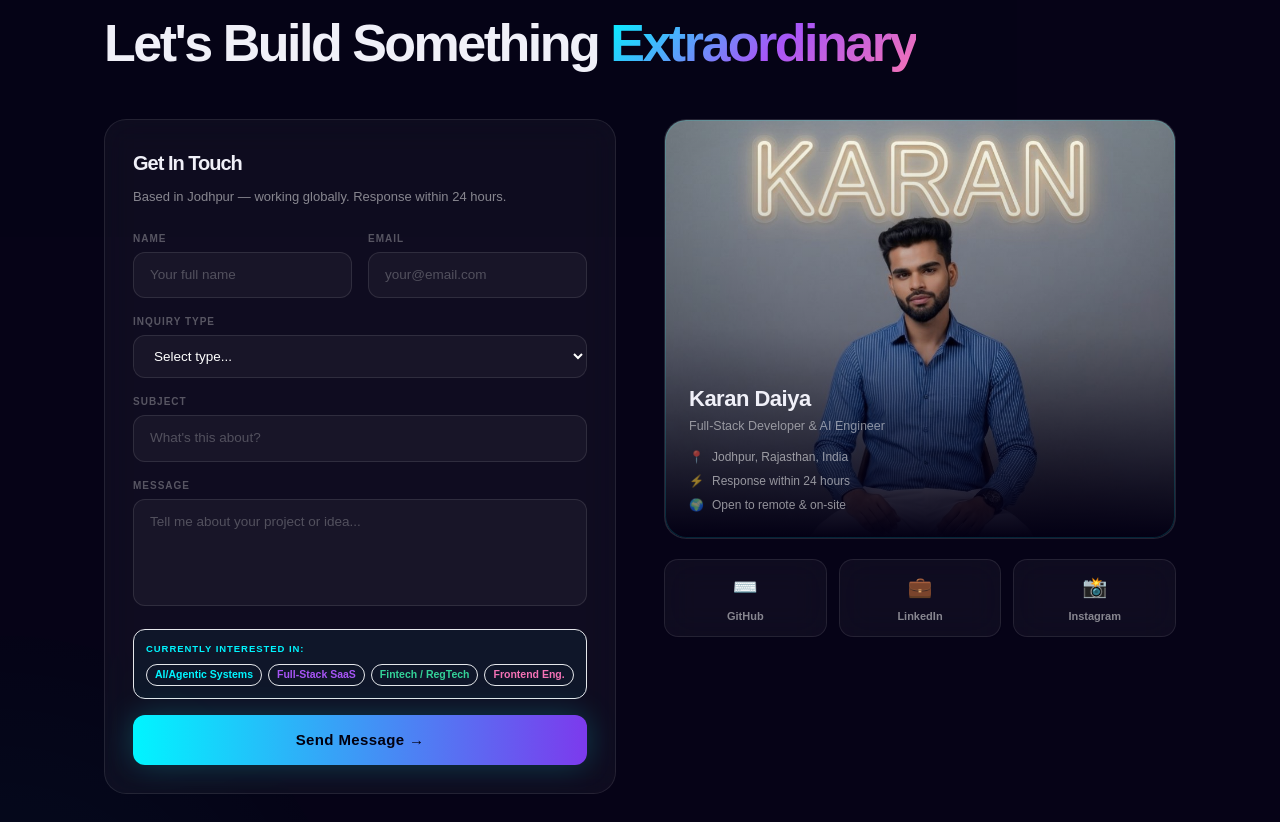
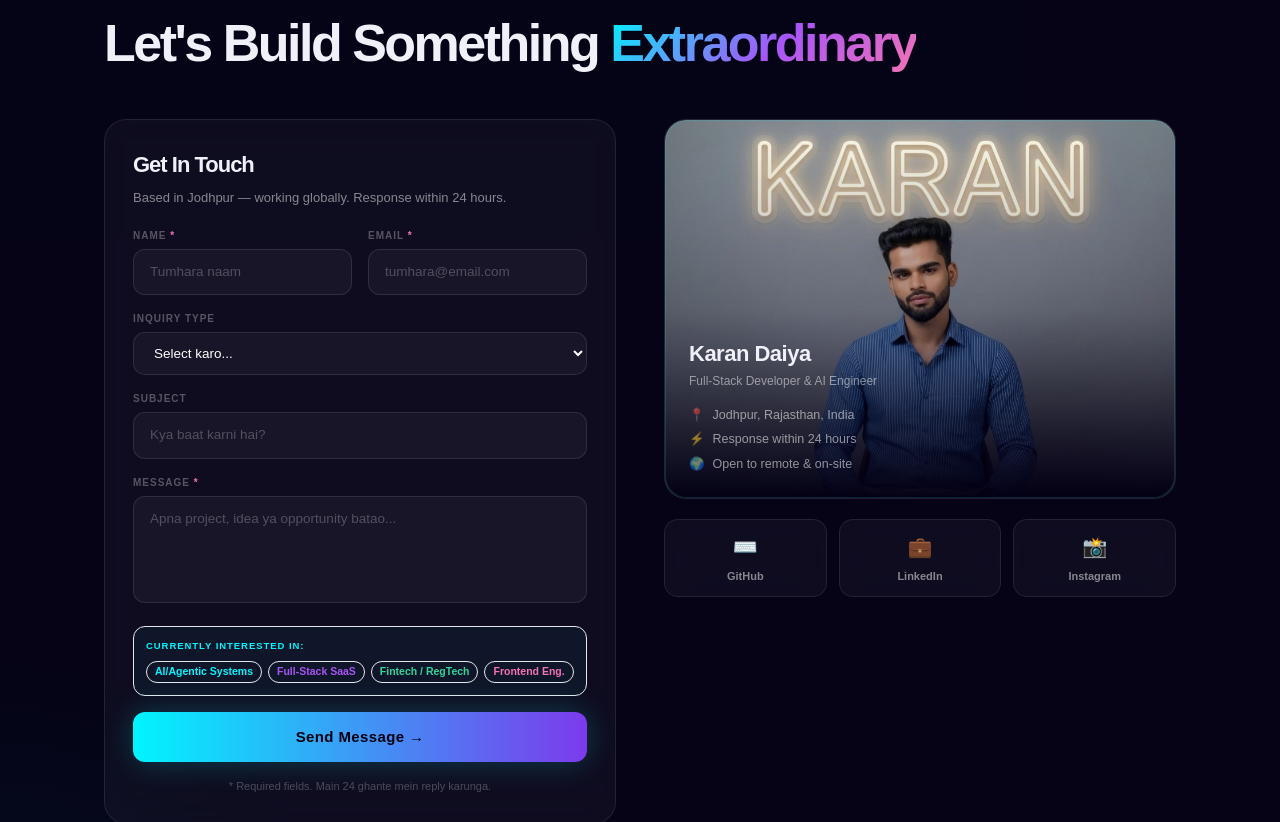
Before and after one commit to Karandaiya88/Professional_Portfolio, a Next.js app: page / in a window 1280 px wide. Shown: the part 9600-10422 px from the top of the page. Built offline with nearby package versions, Linux system fonts and the light colour scheme.

Commit message:
Add contact form

```diff
--- a/package.json
+++ b/package.json
@@ -21,6 +21,7 @@
     "react": "^18",
     "react-dom": "^18",
     "react-intersection-observer": "^9.13.0",
+    "resend": "^6.12.4",
     "tailwindcss": "^3.4.1",
     "three": "^0.167.1"
   },
--- /dev/null
+++ b/src/app/api/contact/route.ts
@@ -0,0 +1,108 @@
+import { Resend } from "resend";
+import { NextRequest, NextResponse } from "next/server";
+
+const resend = new Resend(process.env.RESEND_API_KEY);
+
+export async function POST(req: NextRequest) {
+  try {
+    const body = await req.json();
+    const { name, email, inquiryType, subject, message } = body;
+
+    // ── Validation ──
+    if (!name || !email || !message) {
+      return NextResponse.json(
+        { error: "Name, email and message are required." },
+        { status: 400 }
+      );
+    }
+
+    // ── Email bhejo ──
+    const { data, error } = await resend.emails.send({
+      from:    "Portfolio Contact <onboarding@resend.dev>",
+      to:      ["karandaiya88@gmail.com"],
+      replyTo: email,
+      subject: `📩 New Contact: ${subject || "Portfolio Inquiry"}`,
+      html: `
+        <!DOCTYPE html>
+        <html>
+        <head>
+          <meta charset="UTF-8"/>
+          <style>
+            body { font-family: 'Segoe UI', sans-serif; background: #030014; color: #f0f0f8; margin: 0; padding: 0; }
+            .container { max-width: 600px; margin: 0 auto; padding: 40px 24px; }
+            .header { background: linear-gradient(135deg, #00f5ff20, #a855f720); border: 1px solid #00f5ff30; border-radius: 16px; padding: 28px; margin-bottom: 24px; text-align: center; }
+            .logo { font-size: 28px; font-weight: 900; background: linear-gradient(135deg, #00f5ff, #a855f7); -webkit-background-clip: text; -webkit-text-fill-color: transparent; margin-bottom: 6px; }
+            .badge { display: inline-block; padding: 4px 14px; background: #00f5ff15; border: 1px solid #00f5ff30; border-radius: 99px; font-size: 11px; font-weight: 700; color: #00f5ff; letter-spacing: 0.1em; text-transform: uppercase; }
+            .card { background: #ffffff08; border: 1px solid #ffffff12; border-radius: 14px; padding: 20px; margin-bottom: 14px; }
+            .label { font-size: 10px; font-weight: 800; letter-spacing: 0.12em; text-transform: uppercase; color: #00f5ff; margin-bottom: 6px; }
+            .value { font-size: 15px; color: #f0f0f8; font-weight: 500; line-height: 1.6; }
+            .message-box { background: #ffffff05; border: 1px solid #a855f730; border-radius: 14px; padding: 20px; border-left: 3px solid #a855f7; }
+            .footer { text-align: center; margin-top: 24px; font-size: 12px; color: #ffffff30; }
+          </style>
+        </head>
+        <body>
+          <div class="container">
+            <div class="header">
+              <div class="logo">KD.</div>
+              <p style="color:#ffffff60;font-size:13px;margin:6px 0 12px">Karan Daiya — Portfolio</p>
+              <span class="badge">✉ New Message Received</span>
+            </div>
+
+            <div class="card">
+              <div class="label">From</div>
+              <div class="value">${name}</div>
+            </div>
+
+            <div class="card">
+              <div class="label">Email</div>
+              <div class="value"><a href="mailto:${email}" style="color:#00f5ff;text-decoration:none">${email}</a></div>
+            </div>
+
+            ${inquiryType ? `
+            <div class="card">
+              <div class="label">Inquiry Type</div>
+              <div class="value">${inquiryType}</div>
+            </div>` : ""}
+
+            ${subject ? `
+            <div class="card">
+              <div class="label">Subject</div>
+              <div class="value">${subject}</div>
+            </div>` : ""}
+
+            <div class="message-box">
+              <div class="label">Message</div>
+              <div class="value" style="margin-top:8px">${message.replace(/\n/g, "<br/>")}</div>
+            </div>
+
+            <div class="footer">
+              This message was sent from your portfolio's contact form 🚀<br/>
+              To reply, simply email ${email}.
+            </div>
+          </div>
+        </body>
+        </html>
+      `,
+    });
+
+    if (error) {
+      console.error("Resend error:", error);
+      return NextResponse.json(
+        { error: "There was an error sending the email." },
+        { status: 500 }
+      );
+    }
+
+    return NextResponse.json(
+      { success: true, message: "Email sent successfully!", id: data?.id },
+      { status: 200 }
+    );
+
+  } catch (err) {
+    console.error("Server error:", err);
+    return NextResponse.json(
+      { error: "Server error. Please try again later." },
+      { status: 500 }
+    );
+  }
+}
--- a/src/sections/Contact.tsx
+++ b/src/sections/Contact.tsx
@@ -1,5 +1,5 @@
 "use client";
-// src/sections/Contact.tsx — Image 2 (black suit) shown alongside contact form
+// src/sections/Contact.tsx — Fully Working with Resend API
 
 import { useState, useRef } from "react";
 import { motion, AnimatePresence } from "framer-motion";
@@ -9,59 +9,133 @@ import SectionWrapper from "@/components/SectionWrapper";
 import SectionHeader from "@/components/SectionHeader";
 
 const INQUIRY_TYPES = [
-  "Full-time Job Offer","Freelance Project","Collaboration",
-  "Open Source","General Question",
+  "Full-time Job Offer",
+  "Freelance Project",
+  "Collaboration",
+  "Open Source",
+  "General Question",
 ];
+
 const INTERESTS = [
   { label: "AI/Agentic Systems", t: "cyan"   },
   { label: "Full-Stack SaaS",    t: "purple" },
   { label: "Fintech / RegTech",  t: "green"  },
   { label: "Frontend Eng.",      t: "pink"   },
 ];
+
 const PILL: Record<string, string> = {
   cyan:   "bg-[#00f5ff]/8 border-[#00f5ff]/22 text-[#00f5ff]",
   purple: "bg-[#a855f7]/8 border-[#a855f7]/22 text-[#a855f7]",
   green:  "bg-[#34d399]/8 border-[#34d399]/22 text-[#34d399]",
   pink:   "bg-[#f472b6]/8 border-[#f472b6]/22 text-[#f472b6]",
 };
-const INPUT = `w-full px-4 py-3 bg-white/[0.04] border border-white/[0.1] rounded-[12px]
-  text-white font-body text-[13.5px] placeholder-white/25 outline-none
-  transition-all duration-250
+
+const INPUT = `w-full px-4 py-3 bg-white/[0.04] border border-white/[0.1]
+  rounded-[12px] text-white font-body text-[13.5px] placeholder-white/25
+  outline-none transition-all duration-250
   focus:border-[#00f5ff]/40 focus:bg-[#00f5ff]/[0.04]
   focus:shadow-[0_0_0_3px_rgba(0,245,255,0.07)]`;
 
+// ── Toast types ──
+type ToastType = "success" | "error" | "loading" | null;
+
 export default function Contact() {
-  const [sent, setSent]       = useState(false);
-  const [loading, setLoading] = useState(false);
-  const formRef               = useRef<HTMLFormElement>(null);
-  const { ref, inView }       = useInView({ triggerOnce: true, threshold: 0.08 });
+  // Form fields
+  const [name,        setName]        = useState("");
+  const [email,       setEmail]       = useState("");
+  const [inquiryType, setInquiryType] = useState("");
+  const [subject,     setSubject]     = useState("");
+  const [message,     setMessage]     = useState("");
 
-  async function submit(e: React.FormEvent) {
+  // UI state
+  const [loading,   setLoading]   = useState(false);
+  const [toast,     setToast]     = useState<ToastType>(null);
+  const [toastMsg,  setToastMsg]  = useState("");
+
+  const { ref, inView } = useInView({ triggerOnce: true, threshold: 0.08 });
+
+  // ── Show toast helper ──
+  const showToast = (type: ToastType, msg: string, duration = 5000) => {
+    setToast(type);
+    setToastMsg(msg);
+    if (type !== "loading") {
+      setTimeout(() => setToast(null), duration);
+    }
+  };
+
+  // ── Form Submit ──
+  const handleSubmit = async (e: React.FormEvent) => {
     e.preventDefault();
+
+    // Basic validation
+    if (!name.trim() || !email.trim() || !message.trim()) {
+      showToast("error", "⚠️ Name, email aur message required hain!");
+      return;
+    }
+
+    // Email format check
+    const emailRegex = /^[^\s@]+@[^\s@]+\.[^\s@]+$/;
+    if (!emailRegex.test(email)) {
+      showToast("error", "⚠️ Valid email address daalo!");
+      return;
+    }
+
     setLoading(true);
-    await new Promise(r => setTimeout(r, 800));
-    setSent(true); setLoading(false);
-    formRef.current?.reset();
-    setTimeout(() => setSent(false), 5000);
-  }
+    showToast("loading", "📤 Message bheja ja raha hai...");
+
+    try {
+      const res = await fetch("/api/contact", {
+        method:  "POST",
+        headers: { "Content-Type": "application/json" },
+        body: JSON.stringify({ name, email, inquiryType, subject, message }),
+      });
+
+      const data = await res.json();
+
+      if (res.ok && data.success) {
+        showToast("success", "✅ Message bhej diya! Main jald reply karunga 🚀");
+        // Reset form
+        setName(""); setEmail(""); setInquiryType("");
+        setSubject(""); setMessage("");
+      } else {
+        showToast("error", `❌ ${data.error ?? "Kuch galat hua, dobara try karo."}`);
+      }
+    } catch {
+      showToast("error", "❌ Network error. Internet check karo aur dobara try karo.");
+    } finally {
+      setLoading(false);
+    }
+  };
+
+  // Toast styles
+  const toastStyles: Record<string, string> = {
+    success: "bg-[#34d399]/10 border-[#34d399]/30 text-[#34d399] shadow-[0_0_30px_rgba(52,211,153,0.15)]",
+    error:   "bg-[#f472b6]/10 border-[#f472b6]/30 text-[#f472b6] shadow-[0_0_30px_rgba(244,114,182,0.15)]",
+    loading: "bg-[#00f5ff]/9  border-[#00f5ff]/28 text-[#00f5ff]  shadow-[0_0_30px_rgba(0,245,255,0.15)]",
+  };
 
   return (
     <SectionWrapper id="contact" alt>
-      <SectionHeader eyebrow="Contact"
-        heading={<>Let&apos;s Build Something <span className="grad-text">Extraordinary</span></>} />
+      <SectionHeader
+        eyebrow="Contact"
+        heading={<>Let&apos;s Build Something <span className="grad-text">Extraordinary</span></>}
+      />
 
-      <div ref={ref} className="grid grid-cols-1 lg:grid-cols-2 gap-8 lg:gap-12 mt-12 items-start">
+      <div ref={ref}
+        className="grid grid-cols-1 lg:grid-cols-2 gap-8 lg:gap-12 mt-12 items-start">
 
-        {/* ── Left: Form ── */}
-        <motion.form ref={formRef} onSubmit={submit}
+        {/* ── Left: Working Form ── */}
+        <motion.form
+          onSubmit={handleSubmit}
           initial={{ opacity: 0, y: 22 }}
           animate={inView ? { opacity: 1, y: 0 } : {}}
           transition={{ duration: 0.7, ease: [0.22, 0.68, 0, 1.2] }}
-          className="glass-card rounded-[22px] p-7 flex flex-col gap-4">
-
-          {/* Info top */}
-          <div className="mb-2">
-            <h3 className="font-display text-[20px] font-black tracking-[-1px] mb-2">
+          className="glass-card rounded-[22px] p-6 sm:p-7 flex flex-col gap-4"
+        >
+          {/* Form header */}
+          <div className="mb-1">
+            <h3 className="font-display text-[20px] sm:text-[22px] font-black
+              tracking-[-1px] mb-1.5">
               Get In Touch
             </h3>
             <p className="text-white/50 text-[13px] leading-relaxed">
@@ -69,67 +143,135 @@ export default function Contact() {
             </p>
           </div>
 
-          <div className="grid grid-cols-2 gap-4">
+          {/* Name + Email */}
+          <div className="grid grid-cols-1 sm:grid-cols-2 gap-4">
             <div>
-              <label className="block text-[10px] font-black tracking-[0.1em] uppercase
-                text-white/30 mb-1.5">Name</label>
-              <input type="text" placeholder="Your full name" required className={INPUT} />
+              <label className="block text-[10px] font-black tracking-[0.1em]
+                uppercase text-white/30 mb-1.5">
+                Name <span className="text-[#f472b6]">*</span>
+              </label>
+              <input
+                type="text"
+                placeholder="Tumhara naam"
+                required
+                value={name}
+                onChange={e => setName(e.target.value)}
+                className={INPUT}
+              />
             </div>
             <div>
-              <label className="block text-[10px] font-black tracking-[0.1em] uppercase
-                text-white/30 mb-1.5">Email</label>
-              <input type="email" placeholder="your@email.com" required className={INPUT} />
+              <label className="block text-[10px] font-black tracking-[0.1em]
+                uppercase text-white/30 mb-1.5">
+                Email <span className="text-[#f472b6]">*</span>
+              </label>
+              <input
+                type="email"
+                placeholder="tumhara@email.com"
+                required
+                value={email}
+                onChange={e => setEmail(e.target.value)}
+                className={INPUT}
+              />
             </div>
           </div>
 
+          {/* Inquiry Type */}
           <div>
-            <label className="block text-[10px] font-black tracking-[0.1em] uppercase
-              text-white/30 mb-1.5">Inquiry Type</label>
-            <select className={`${INPUT} cursor-pointer`}>
-              <option value="" style={{ background: "#0d0b1e" }}>Select type...</option>
+            <label className="block text-[10px] font-black tracking-[0.1em]
+              uppercase text-white/30 mb-1.5">
+              Inquiry Type
+            </label>
+            <select
+              value={inquiryType}
+              onChange={e => setInquiryType(e.target.value)}
+              className={`${INPUT} cursor-pointer`}
+            >
+              <option value="" style={{ background: "#0d0b1e" }}>
+                Select karo...
+              </option>
               {INQUIRY_TYPES.map(t => (
                 <option key={t} value={t} style={{ background: "#0d0b1e" }}>{t}</option>
               ))}
             </select>
           </div>
 
+          {/* Subject */}
           <div>
-            <label className="block text-[10px] font-black tracking-[0.1em] uppercase
-              text-white/30 mb-1.5">Subject</label>
-            <input type="text" placeholder="What's this about?" className={INPUT} />
+            <label className="block text-[10px] font-black tracking-[0.1em]
+              uppercase text-white/30 mb-1.5">
+              Subject
+            </label>
+            <input
+              type="text"
+              placeholder="Kya baat karni hai?"
+              value={subject}
+              onChange={e => setSubject(e.target.value)}
+              className={INPUT}
+            />
           </div>
 
+          {/* Message */}
           <div>
-            <label className="block text-[10px] font-black tracking-[0.1em] uppercase
-              text-white/30 mb-1.5">Message</label>
-            <textarea rows={4} placeholder="Tell me about your project or idea..."
-              className={`${INPUT} resize-none`} />
+            <label className="block text-[10px] font-black tracking-[0.1em]
+              uppercase text-white/30 mb-1.5">
+              Message <span className="text-[#f472b6]">*</span>
+            </label>
+            <textarea
+              rows={4}
+              placeholder="Apna project, idea ya opportunity batao..."
+              required
+              value={message}
+              onChange={e => setMessage(e.target.value)}
+              className={`${INPUT} resize-none`}
+            />
           </div>
 
           {/* Interest chips */}
           <div className="p-3 bg-[#00f5ff]/[0.04] border border-[#00f5ff]/12 rounded-[12px]">
-            <p className="text-[9.5px] font-black text-[#00f5ff] tracking-widest uppercase mb-2">
+            <p className="text-[9.5px] font-black text-[#00f5ff] tracking-widest
+              uppercase mb-2">
               Currently interested in:
             </p>
             <div className="flex flex-wrap gap-1.5">
               {INTERESTS.map(({ label, t }) => (
-                <span key={label} className={`px-2 py-0.5 rounded-full text-[10.5px]
-                  font-semibold border ${PILL[t]}`}>{label}</span>
+                <span key={label}
+                  className={`px-2 py-0.5 rounded-full text-[10.5px]
+                    font-semibold border ${PILL[t]}`}>
+                  {label}
+                </span>
               ))}
             </div>
           </div>
 
-          <button type="submit" disabled={loading}
-            className="w-full py-3.5 bg-gradient-to-r from-[#00f5ff] to-[#7c3aed]
-              rounded-[12px] text-[#020010] text-[15px] font-black tracking-wide
-              hover:-translate-y-0.5 hover:shadow-[0_0_55px_rgba(0,245,255,0.4)]
-              disabled:opacity-60 disabled:cursor-not-allowed
-              transition-all duration-200 shadow-[0_0_32px_rgba(0,245,255,0.22)]">
-            {loading ? "Sending..." : "Send Message →"}
+          {/* Submit Button */}
+          <button
+            type="submit"
+            disabled={loading}
+            className={`w-full py-3.5 rounded-[12px] text-[15px] font-black
+              tracking-wide transition-all duration-200
+              ${loading
+                ? "bg-white/10 text-white/40 cursor-not-allowed border border-white/10"
+                : "bg-gradient-to-r from-[#00f5ff] to-[#7c3aed] text-[#020010] cursor-pointer hover:-translate-y-0.5 hover:shadow-[0_0_55px_rgba(0,245,255,0.4)] shadow-[0_0_32px_rgba(0,245,255,0.22)]"
+              }`}
+          >
+            {loading ? (
+              <span className="flex items-center justify-center gap-2">
+                <span className="w-4 h-4 border-2 border-white/30 border-t-white
+                  rounded-full animate-spin" />
+                Bheja ja raha hai...
+              </span>
+            ) : (
+              "Send Message →"
+            )}
           </button>
+
+          {/* Form note */}
+          <p className="text-[11px] text-white/25 text-center">
+            * Required fields. Main 24 ghante mein reply karunga.
+          </p>
         </motion.form>
 
-        {/* ── Right: Photo (Image 2 - black suit) ── */}
+        {/* ── Right: Photo + Info ── */}
         <motion.div
           initial={{ opacity: 0, x: 28 }}
           animate={inView ? { opacity: 1, x: 0 } : {}}
@@ -138,37 +280,35 @@ export default function Contact() {
         >
           {/* Photo card */}
           <div className="relative rounded-[22px] overflow-hidden glass-card float-y"
-            style={{ height: "420px" }}>
+            style={{ height: "380px" }}>
             <Image
               src="/images/karan-hero.png"
               alt="Karan Daiya"
               fill
               className="object-cover object-top"
             />
-            {/* Gradient overlay */}
             <div className="absolute inset-0 bg-gradient-to-t
               from-[#030014] via-[#030014]/30 to-transparent" />
+            <div className="absolute inset-0 rounded-[22px]"
+              style={{ boxShadow: "inset 0 0 0 1px rgba(0,245,255,0.15)" }} />
 
-            {/* Cyan glow border */}
-            <div className="absolute inset-0 rounded-[22px]"
-              style={{ boxShadow: "inset 0 0 0 1px rgba(0,245,255,0.15), 0 0 60px rgba(0,245,255,0.08)" }} />
-
-            {/* Bottom info */}
-            <div className="absolute bottom-0 left-0 right-0 p-6">
-              <p className="font-display text-[22px] font-black tracking-[-0.5px] mb-0.5">
+            {/* Info overlay */}
+            <div className="absolute bottom-0 left-0 right-0 p-5 sm:p-6">
+              <p className="font-display text-[20px] sm:text-[22px] font-black
+                tracking-[-0.5px] mb-0.5">
                 Karan Daiya
               </p>
-              <p className="text-[12.5px] text-white/50 mb-3">
+              <p className="text-[12px] text-white/50 mb-4">
                 Full-Stack Developer & AI Engineer
               </p>
-              {/* Contact info */}
               <div className="flex flex-col gap-1.5">
                 {[
                   { icon: "📍", text: "Jodhpur, Rajasthan, India" },
                   { icon: "⚡", text: "Response within 24 hours"  },
                   { icon: "🌍", text: "Open to remote & on-site"  },
                 ].map(({ icon, text }) => (
-                  <div key={text} className="flex items-center gap-2 text-[12px] text-white/55">
+                  <div key={text}
+                    className="flex items-center gap-2 text-[12px] sm:text-[12.5px] text-white/55">
                     <span>{icon}</span>{text}
                   </div>
                 ))}
@@ -179,13 +319,14 @@ export default function Contact() {
           {/* Social links */}
           <div className="grid grid-cols-3 gap-3">
             {[
-              { label: "GitHub",    href: "https://github.com/Karandaiya88",             icon: "⌨️" },
-              { label: "LinkedIn",  href: "https://www.linkedin.com/in/karan-d88/",      icon: "💼" },
-              { label: "Instagram", href: "https://www.instagram.com/exclusive.karan/",  icon: "📸" },
+              { label: "GitHub",    href: "https://github.com/Karandaiya88",            icon: "⌨️" },
+              { label: "LinkedIn",  href: "https://www.linkedin.com/in/karan-d88/",     icon: "💼" },
+              { label: "Instagram", href: "https://www.instagram.com/exclusive.karan/", icon: "📸" },
             ].map(({ label, href, icon }) => (
               <a key={label} href={href} target="_blank" rel="noopener noreferrer"
-                className="flex flex-col items-center gap-1.5 py-3 glass-card rounded-[14px]
-                  hover:border-[#00f5ff]/22 hover:-translate-y-1 transition-all duration-200">
+                className="flex flex-col items-center gap-1.5 py-3 glass-card
+                  rounded-[14px] hover:border-[#00f5ff]/22 hover:-translate-y-1
+                  transition-all duration-200 text-center">
                 <span className="text-[20px]">{icon}</span>
                 <span className="text-[11px] font-bold text-white/50">{label}</span>
               </a>
@@ -194,19 +335,21 @@ export default function Contact() {
         </motion.div>
       </div>
 
-      {/* Toast */}
+      {/* ── Toast Notification ── */}
       <AnimatePresence>
-        {sent && (
+        {toast && (
           <motion.div
-            initial={{ opacity: 0, y: 60 }}
-            animate={{ opacity: 1, y: 0 }}
-            exit={{ opacity: 0, y: 60 }}
-            transition={{ duration: 0.45, ease: [0.22, 0.68, 0, 1.2] }}
-            className="fixed bottom-8 right-8 px-5 py-3.5 bg-[#00f5ff]/9
-              border border-[#00f5ff]/28 rounded-[14px] text-[#00f5ff]
-              text-[13px] font-bold backdrop-blur-xl z-50
-              shadow-[0_0_30px_rgba(0,245,255,0.2)]">
-            ✓ Message sent! I&apos;ll get back to you soon.
+            key={toast}
+            initial={{ opacity: 0, y: 60, scale: 0.95 }}
+            animate={{ opacity: 1, y: 0,  scale: 1 }}
+            exit={{ opacity: 0, y: 60, scale: 0.95 }}
+            transition={{ duration: 0.4, ease: [0.22, 0.68, 0, 1.2] }}
+            className={`fixed bottom-6 right-4 sm:bottom-8 sm:right-8 z-50
+              px-4 sm:px-5 py-3 sm:py-3.5 rounded-[14px] text-[13px] font-bold
+              backdrop-blur-xl border max-w-[90vw] sm:max-w-sm
+              ${toastStyles[toast]}`}
+          >
+            {toastMsg}
           </motion.div>
         )}
       </AnimatePresence>
```
Also changed, not shown: 1 other file (tests, documents, lock files or other folders).
